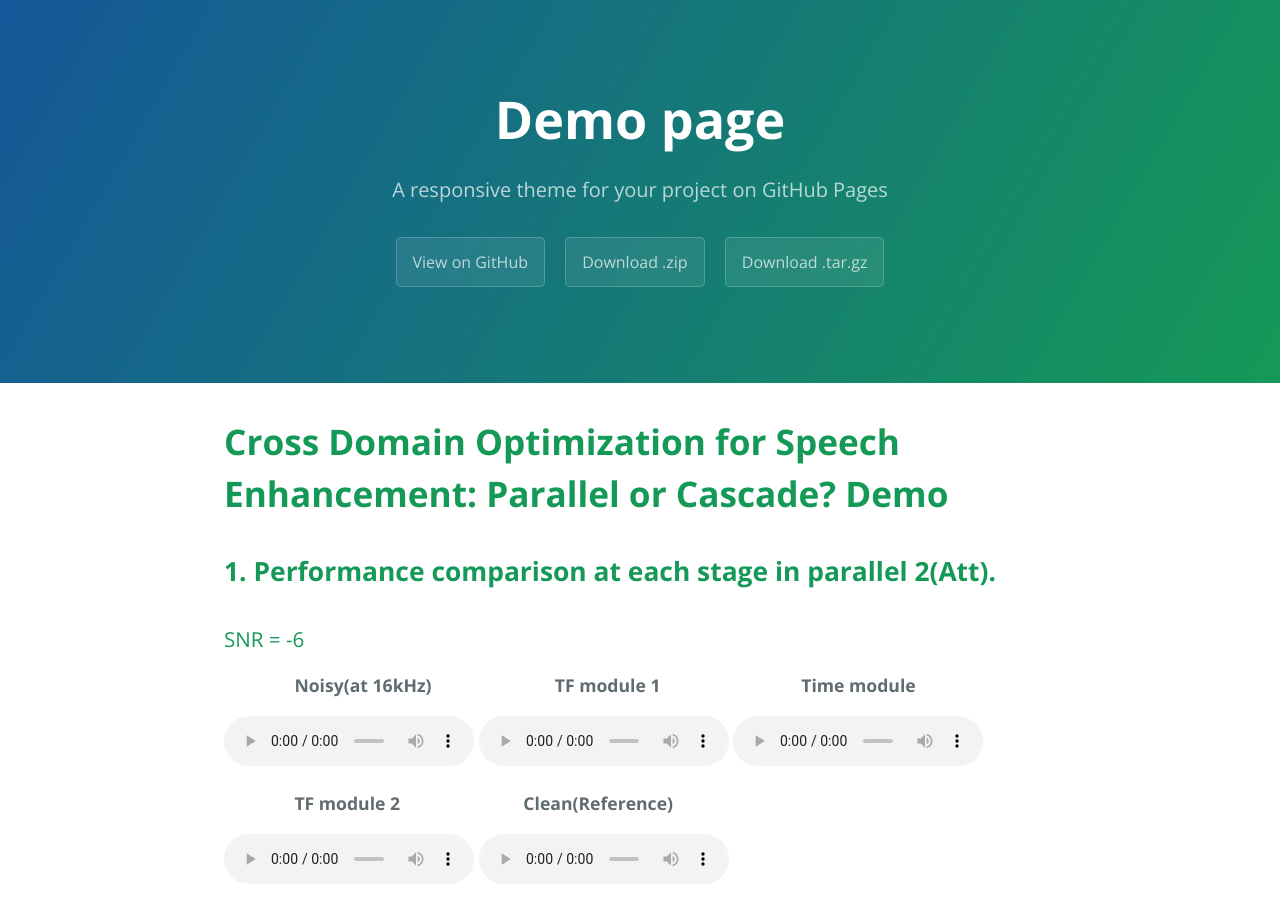
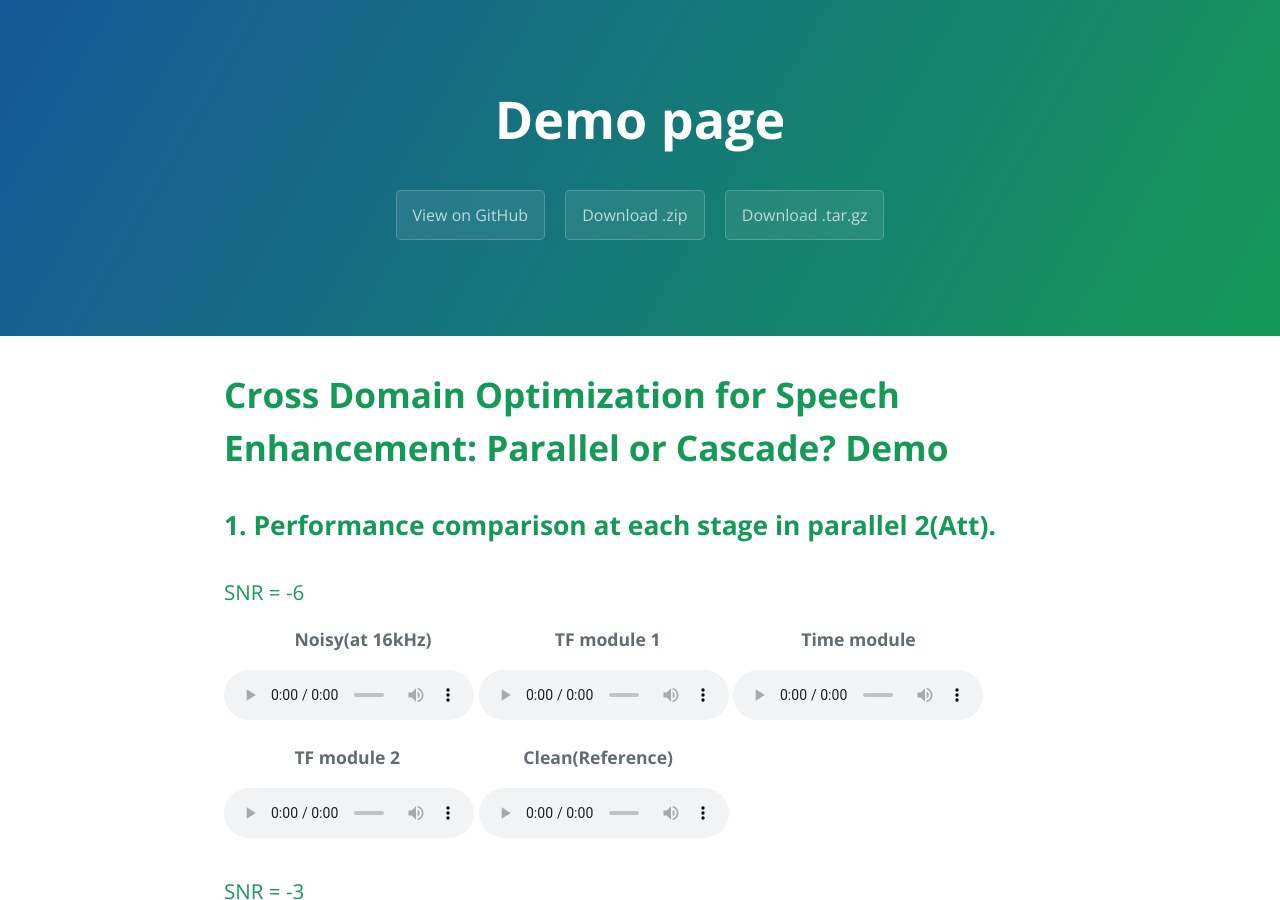
Before and after one commit to wanliangdaxia/wanliangdaxia.github.io, a Jekyll site: the page built from index.md, in a window 1280 px wide and 900 px high. Built offline with Jekyll 4.4.1, drawn with Linux system fonts in a browser that asks for light colours; our own code applies the rules of GitHub Pages for plain Markdown files.

Commit message:
Update _config.yml

```diff
--- a/_config.yml
+++ b/_config.yml
@@ -1,6 +1,6 @@
 # Setup
 title:        Demo page
-tagline:      A responsive theme for your project on GitHub Pages
+tagline:
 baseurl:      ""
 paginate:     1
 locale:       "en"
```
